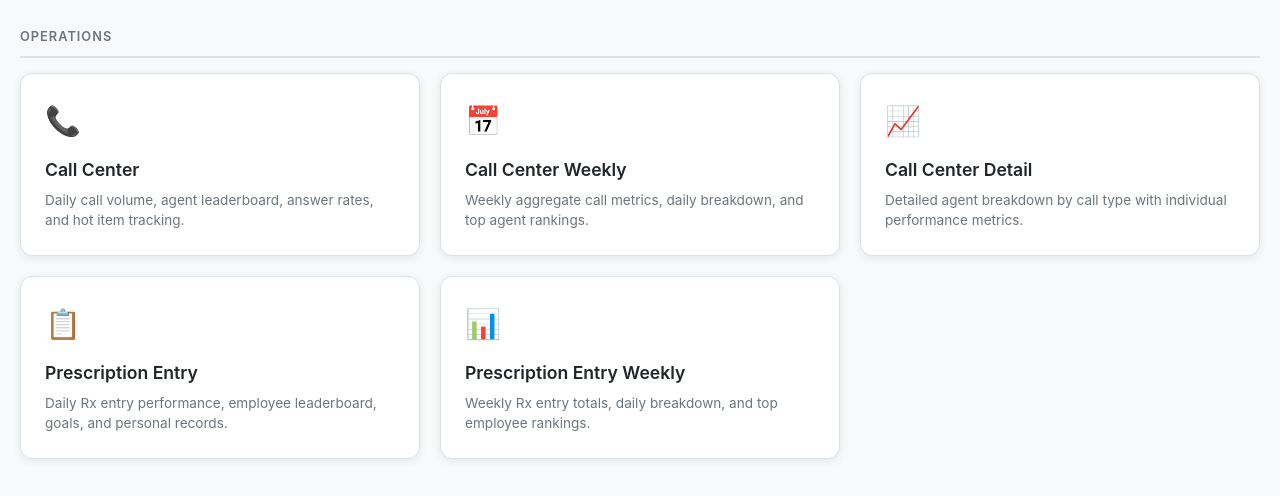
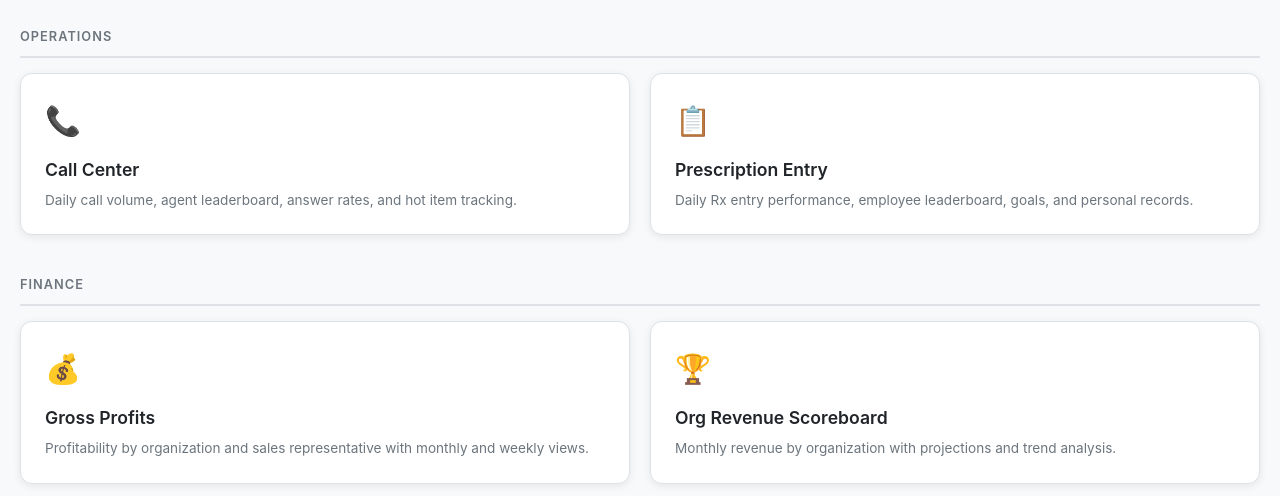
Before and after one commit to Sweetgrass-Rx/dashboards.sweetgrasspharmacy.com, a plain HTML site: page index.html in a window 1280 px wide. Shown: the part 240-736 px from the top of the page. Drawn offline with Linux system fonts and the light colour scheme.

Commit message:
Update dashboards 2026-02-25 20:59

```diff
--- a/index.html
+++ b/index.html
@@ -113,25 +113,10 @@
                     <div class="card-name">Call Center</div>
                     <div class="card-description">Daily call volume, agent leaderboard, answer rates, and hot item tracking.</div>
                 </a>
-                <a href="operations/call_center_weekly.html" class="dashboard-card">
-                    <div class="card-icon">&#128197;</div>
-                    <div class="card-name">Call Center Weekly</div>
-                    <div class="card-description">Weekly aggregate call metrics, daily breakdown, and top agent rankings.</div>
-                </a>
-                <a href="operations/call_center_detail.html" class="dashboard-card">
-                    <div class="card-icon">&#128200;</div>
-                    <div class="card-name">Call Center Detail</div>
-                    <div class="card-description">Detailed agent breakdown by call type with individual performance metrics.</div>
-                </a>
                 <a href="operations/prescription_entry.html" class="dashboard-card">
                     <div class="card-icon">&#128203;</div>
                     <div class="card-name">Prescription Entry</div>
                     <div class="card-description">Daily Rx entry performance, employee leaderboard, goals, and personal records.</div>
-                </a>
-                <a href="operations/prescription_entry_weekly.html" class="dashboard-card">
-                    <div class="card-icon">&#128202;</div>
-                    <div class="card-name">Prescription Entry Weekly</div>
-                    <div class="card-description">Weekly Rx entry totals, daily breakdown, and top employee rankings.</div>
                 </a>
             </div>
         </div>
```
